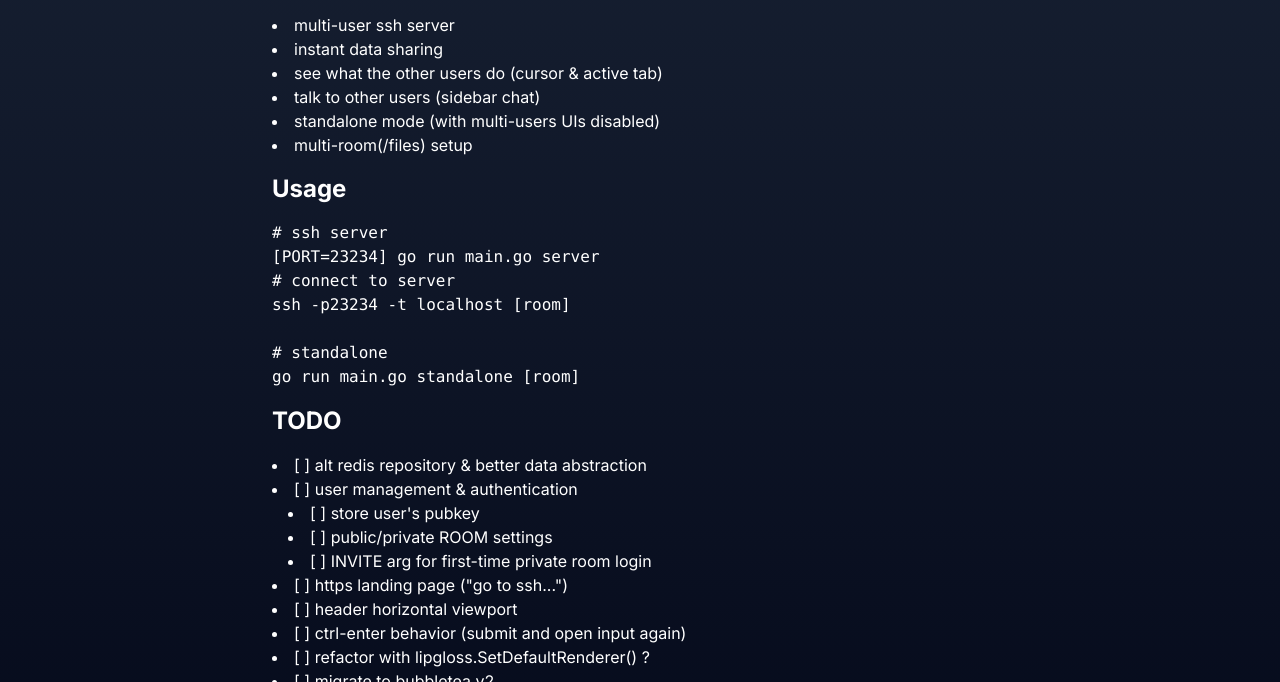
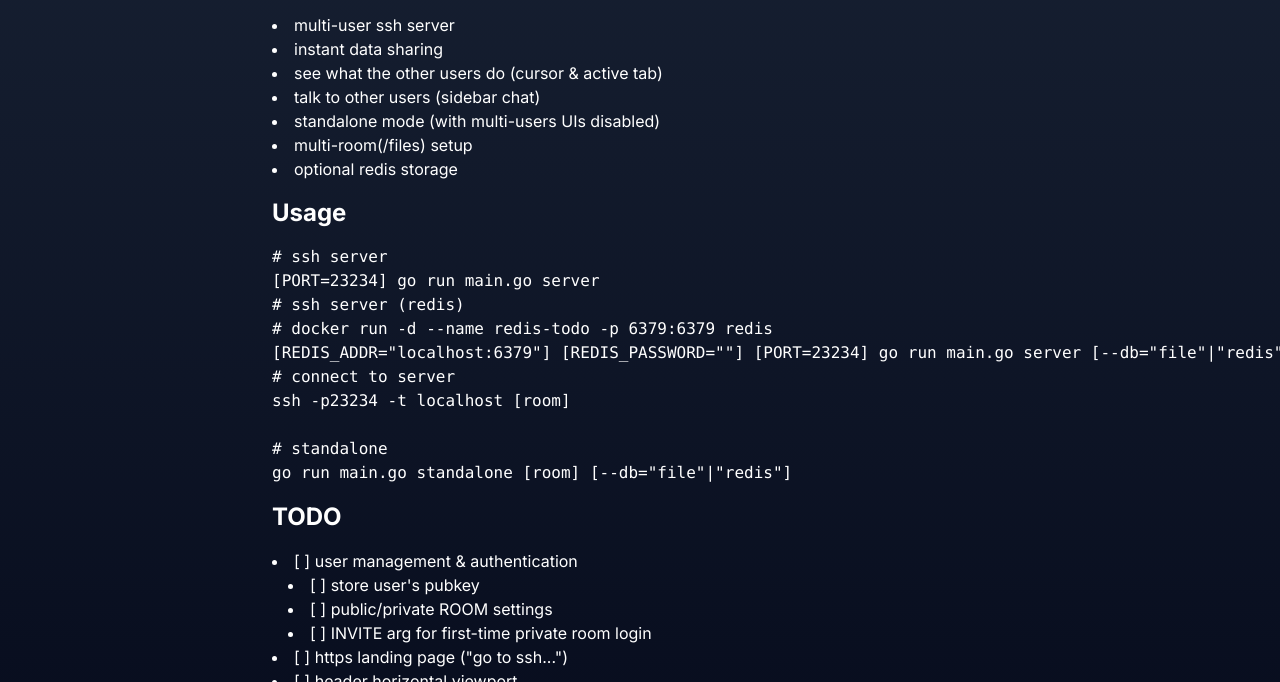
Before and after one commit to Cethy/go-by-example, a plain HTML site: page projects/ssh-multitodolist.html in a window 1280 px wide. Shown: the part 511-1193 px from the top of the page. Drawn offline with Linux system fonts and the light colour scheme.

Commit message:
deploy: 97855001bff539cee49d835f92dd31988b3189db

```diff
--- a/projects/ssh-multitodolist.html
+++ b/projects/ssh-multitodolist.html
@@ -49,19 +49,22 @@ and make it reachable via ssh and multi-user</p>
 <li class="">talk to other users (sidebar chat)</li>
 <li class="">standalone mode (with multi-users UIs disabled)</li>
 <li class="">multi-room(/files) setup</li>
+<li class="">optional redis storage</li>
 </ul>
 <h2 class="text-2xl font-bold">Usage</h2>
 <pre><code class="language-shell"># ssh server
 [PORT=23234] go run main.go server
+# ssh server (redis)
+# docker run -d --name redis-todo -p 6379:6379 redis
+[REDIS_ADDR=&quot;localhost:6379&quot;] [REDIS_PASSWORD=&quot;&quot;] [PORT=23234] go run main.go server [--db=&quot;file&quot;|&quot;redis&quot;]
 # connect to server
 ssh -p23234 -t localhost [room]
 
 # standalone
-go run main.go standalone [room]
+go run main.go standalone [room] [--db=&quot;file&quot;|&quot;redis&quot;]
 </code></pre>
 <h2 class="text-2xl font-bold">TODO</h2>
 <ul class="list-disc list-outside md:list-inside">
-<li class="">[ ] alt redis repository &amp; better data abstraction</li>
 <li class="">[ ] user management &amp; authentication
 <ul class="list-disc list-outside md:list-inside pl-4">
 <li class="">[ ] store user's pubkey</li>
```
